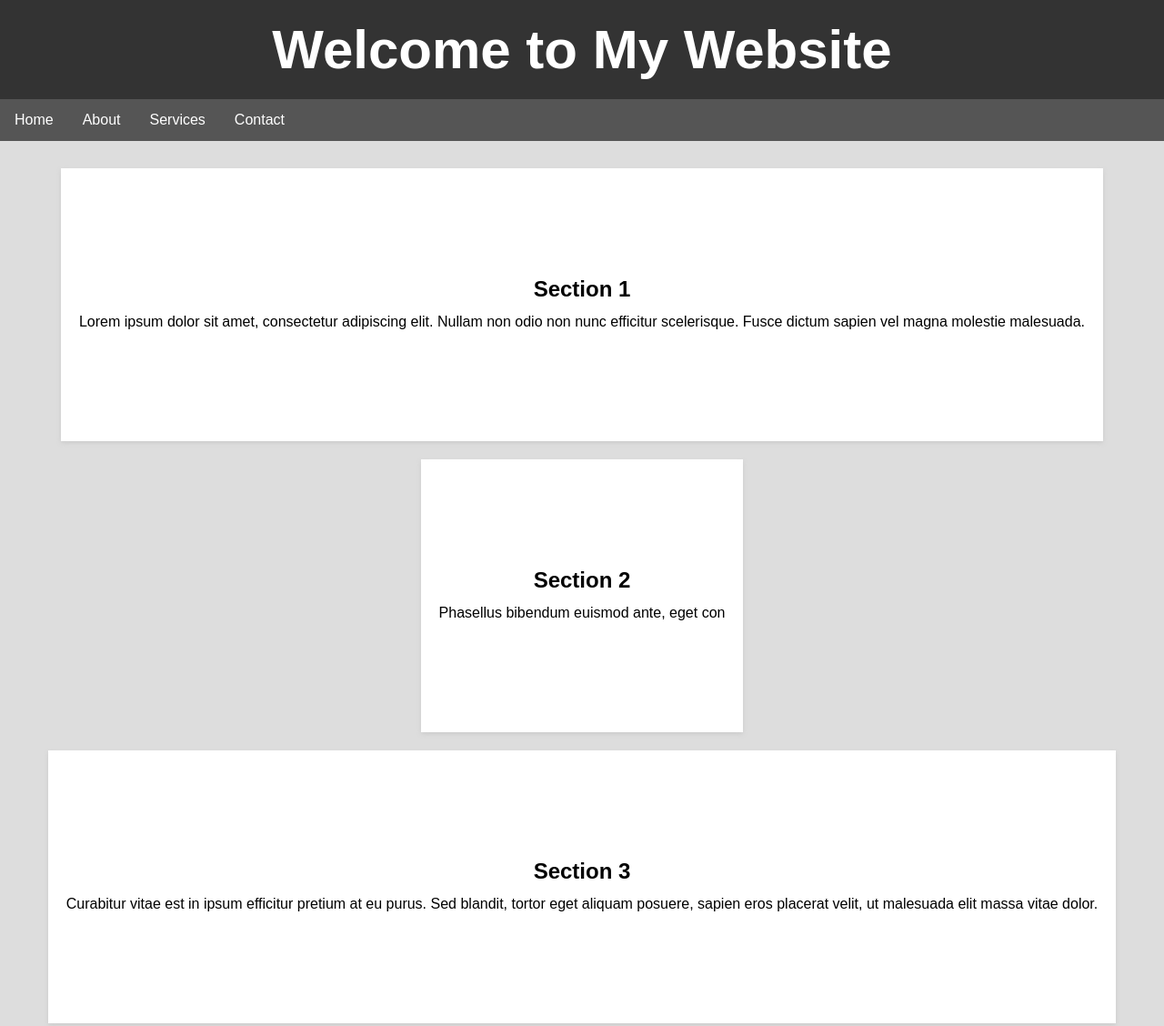
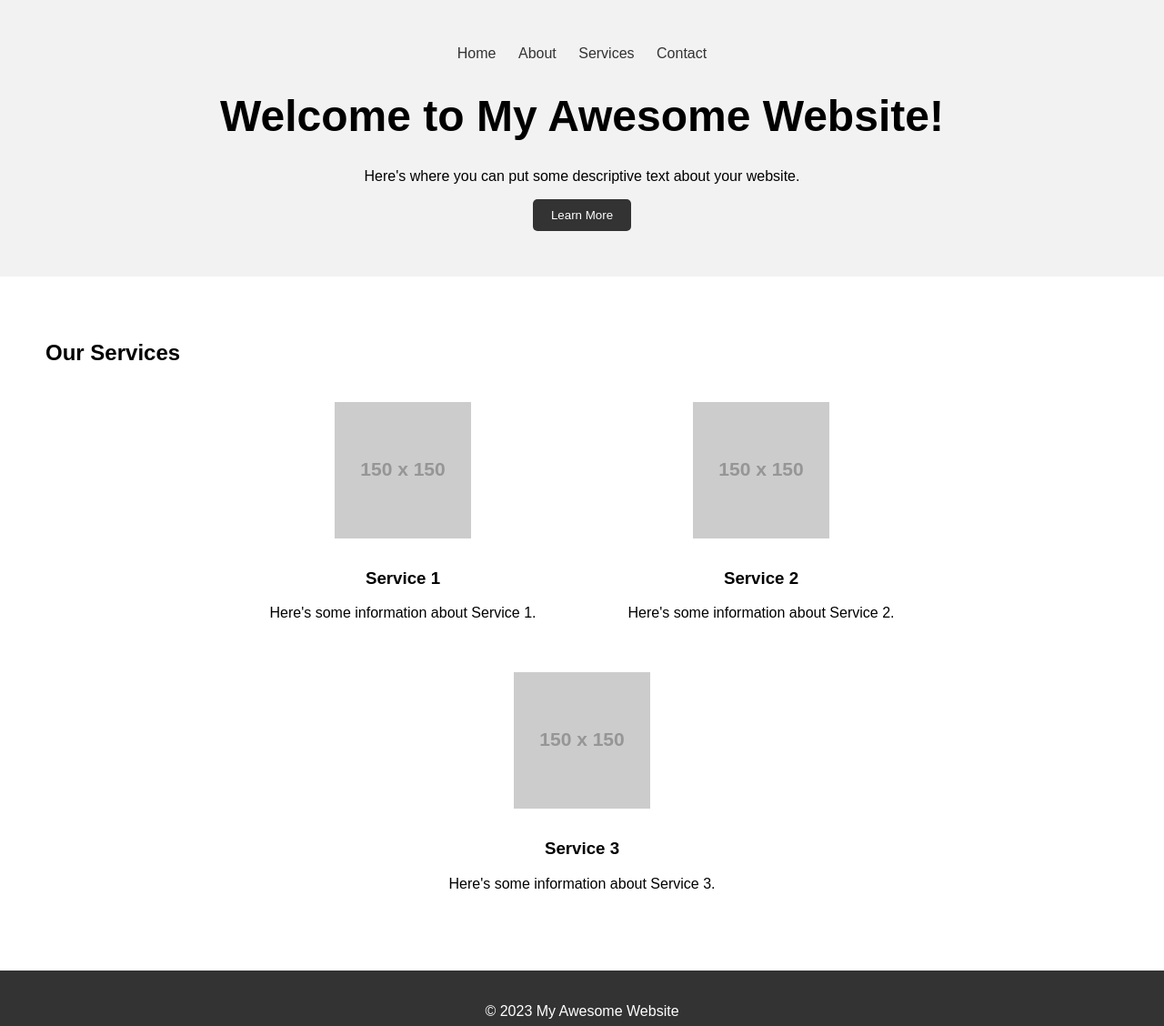
Before and after one commit to Geminitheman7/templateproj, a plain HTML site: page index.html in a window 1280 px wide. Shown: the top 1128 px of the page at 91% size. Drawn offline with Linux system fonts and the light colour scheme; placeholder pictures from the web are drawn by us.

Commit message:
Update index.html

```diff
--- a/index.html
+++ b/index.html
@@ -1,148 +1,51 @@
 <!DOCTYPE html>
-<html>
+<html lang="en">
 <head>
-	<title>My Website</title>
-	<meta charset="utf-8">
-	<meta name="viewport" content="width=device-width, initial-scale=1">
-	<style>
-		/* CSS for the entire page */
-		* {
-			margin: 0;
-			padding: 0;
-			box-sizing: border-box;
-			font-family: Arial, sans-serif;
-		}
-
-		/* CSS for the header */
-		header {
-			background-color: #333;
-			color: #fff;
-			text-align: center;
-			padding: 20px;
-			font-size: 30px;
-			font-weight: bold;
-		}
-
-		/* CSS for the navigation bar */
-		nav {
-			background-color: #555;
-			overflow: hidden;
-		}
-
-		nav a {
-			float: left;
-			color: #fff;
-			text-align: center;
-			padding: 14px 16px;
-			text-decoration: none;
-		}
-
-		nav a:hover {
-			background-color: #ddd;
-			color: #333;
-		}
-
-		/* CSS for the main content */
-		main {
-			background-color: #ddd;
-			padding: 20px;
-			min-height: 500px;
-			display: flex;
-			flex-wrap: wrap;
-			align-items: center;
-			justify-content: center;
-		}
-
-		section {
-			background-color: #fff;
-			box-shadow: 0px 2px 5px #ccc;
-			margin: 10px;
-			padding: 20px;
-			min-width: 300px;
-			height: 300px;
-			display: flex;
-			flex-direction: column;
-			align-items: center;
-			justify-content: center;
-			text-align: center;
-			transition: transform 0.3s ease-in-out;
-			cursor: pointer;
-		}
-
-		section:hover {
-			transform: scale(1.1);
-		}
-
-		section h2 {
-			font-size: 24px;
-			margin-bottom: 10px;
-		}
-
-		section p {
-			font-size: 16px;
-			line-height: 1.5;
-		}
-
-		/* CSS for the footer */
-		footer {
-			background-color: #555;
-			color: #fff;
-			text-align: center;
-			padding: 20px;
-		}
-	</style>
+	<meta charset="UTF-8">
+	<meta name="viewport" content="width=device-width, initial-scale=1.0">
+	<title>My Awesome Website</title>
+	<link rel="stylesheet" href="style.css">
 </head>
 <body>
 	<header>
-		<h1>Welcome to My Website</h1>
+		<nav>
+			<ul>
+				<li><a href="#">Home</a></li>
+				<li><a href="#">About</a></li>
+				<li><a href="#">Services</a></li>
+				<li><a href="#">Contact</a></li>
+			</ul>
+		</nav>
+		<h1>Welcome to My Awesome Website!</h1>
+		<p>Here's where you can put some descriptive text about your website.</p>
+		<button>Learn More</button>
 	</header>
 
-	<nav>
-		<a href="#">Home</a>
-		<a href="#">About</a>
-		<a href="#">Services</a>
-		<a href="#">Contact</a>
-	</nav>
-
-	<main>
-		<section>
-			<h2>Section 1</h2>
-			<p>Lorem ipsum dolor sit amet, consectetur adipiscing elit. Nullam non odio non nunc efficitur scelerisque. Fusce dictum sapien vel magna molestie malesuada.</p>
-		</section>
-
-		<section>
-			<h2>Section 2</h2>
-			<p>Phasellus bibendum euismod ante, eget con
-		</section>
-
-		<section>
-			<h2>Section 3</h2>
-			<p>Curabitur vitae est in ipsum efficitur pretium at eu purus. Sed blandit, tortor eget aliquam posuere, sapien eros placerat velit, ut malesuada elit massa vitae dolor.</p>
-		</section>
-
-		<section>
-			<h2>Section 4</h2>
-			<p>Donec vehicula, ipsum nec semper elementum, ipsum dolor vulputate dolor, non bibendum velit quam a justo. Quisque vitae lacus lobortis, aliquet enim eget, congue elit.</p>
-		</section>
-	</main>
+	<section>
+		<h2>Our Services</h2>
+		<div class="services-container">
+			<div class="service">
+				<img src="https://via.placeholder.com/150" alt="Service 1">
+				<h3>Service 1</h3>
+				<p>Here's some information about Service 1.</p>
+			</div>
+			<div class="service">
+				<img src="https://via.placeholder.com/150" alt="Service 2">
+				<h3>Service 2</h3>
+				<p>Here's some information about Service 2.</p>
+			</div>
+			<div class="service">
+				<img src="https://via.placeholder.com/150" alt="Service 3">
+				<h3>Service 3</h3>
+				<p>Here's some information about Service 3.</p>
+			</div>
+		</div>
+	</section>
 
 	<footer>
-		<p>&copy; 2023 My Website. All rights reserved.</p>
+		<p>&copy; 2023 My Awesome Website</p>
 	</footer>
 
-	<script>
-		// JavaScript for the animations
-		const sections = document.querySelectorAll('section');
-
-		sections.forEach(section => {
-			section.addEventListener('mouseenter', () => {
-				section.style.boxShadow = '0px 4px 8px #ccc';
-			});
-
-			section.addEventListener('mouseleave', () => {
-				section.style.boxShadow = '0px 2px 5px #ccc';
-			});
-		});
-	</script>
+	<script src="script.js"></script>
 </body>
 </html>
```
